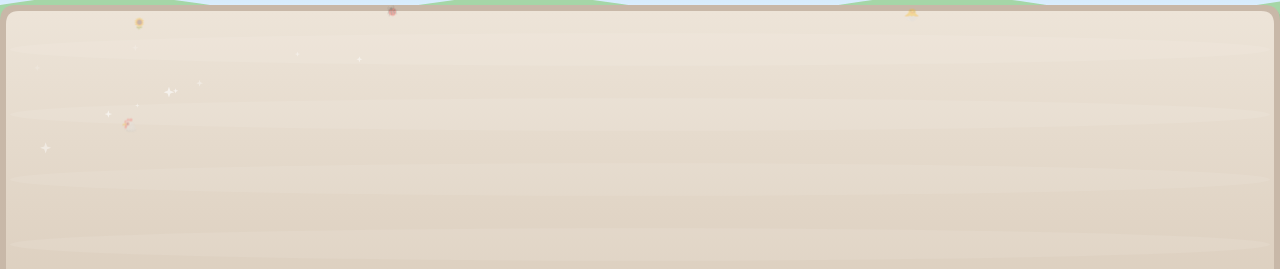
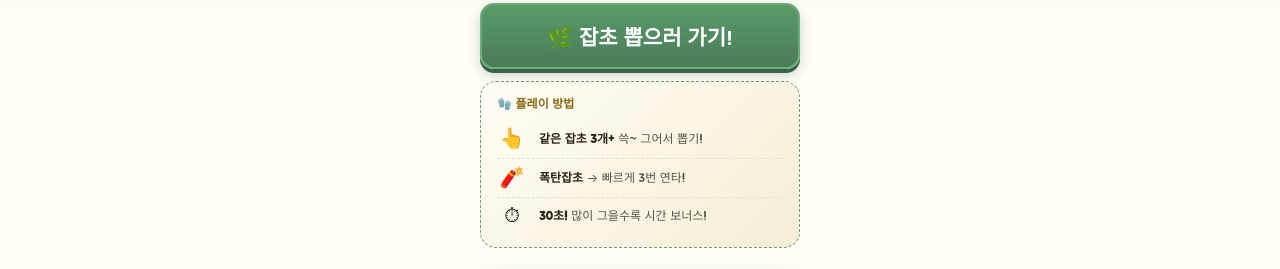
Before and after one commit to ssuksak/weed_puller, a website: page index.html in a window 1280 px wide. Shown: the part 95-364 px from the top of the page. Drawn offline with Linux system fonts and the light colour scheme; no server answers.

Commit message:
fix: 시작화면에서 canvas 숨기기 (게임 시작 시 표시)

```diff
--- a/game2.js
+++ b/game2.js
@@ -1742,6 +1742,7 @@ document.getElementById('btn-retry').addEventListener('click', (e) => {
 
 function startCountdown() {
   initAudio();
+  document.getElementById('game').style.display = 'block';
   document.getElementById('start-screen').classList.add('hidden');
   document.getElementById('result-screen').classList.add('hidden');
   document.getElementById('hud').classList.remove('hidden');
--- a/index.html
+++ b/index.html
@@ -41,7 +41,7 @@
 
     /* === Start Screen Farm Theme === */
     #start-screen {
-      overflow: hidden;
+      overflow-y: auto;
       background: #FFFDF5;
       background-image:
         /* 하늘 위쪽 그라데이션 */
@@ -179,7 +179,7 @@
       z-index: 1;
     }
 
-    canvas { display: block; }
+    canvas { display: block; position: relative; z-index: 1; }
 
     /* --- HUD --- */
     #hud {
@@ -578,7 +578,7 @@
   </style>
 </head>
 <body>
-  <canvas id="game"></canvas>
+  <canvas id="game" style="display:none"></canvas>
   <div id="fever-overlay"></div>
 
   <!-- HUD -->
--- a/public/game2.js
+++ b/public/game2.js
@@ -1742,6 +1742,7 @@ document.getElementById('btn-retry').addEventListener('click', (e) => {
 
 function startCountdown() {
   initAudio();
+  document.getElementById('game').style.display = 'block';
   document.getElementById('start-screen').classList.add('hidden');
   document.getElementById('result-screen').classList.add('hidden');
   document.getElementById('hud').classList.remove('hidden');
```
Also changed, not shown: screenshots/38_mobile_sim.png (added), 1 other file.
